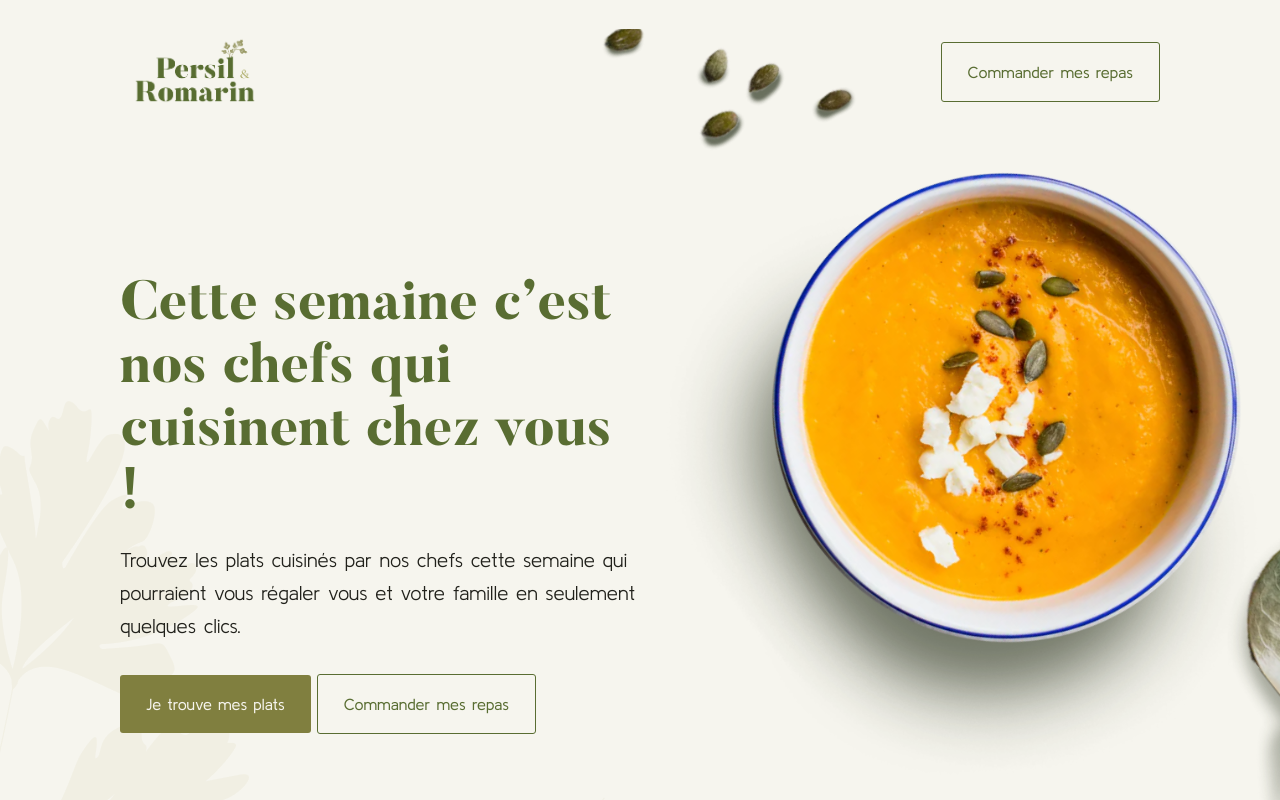
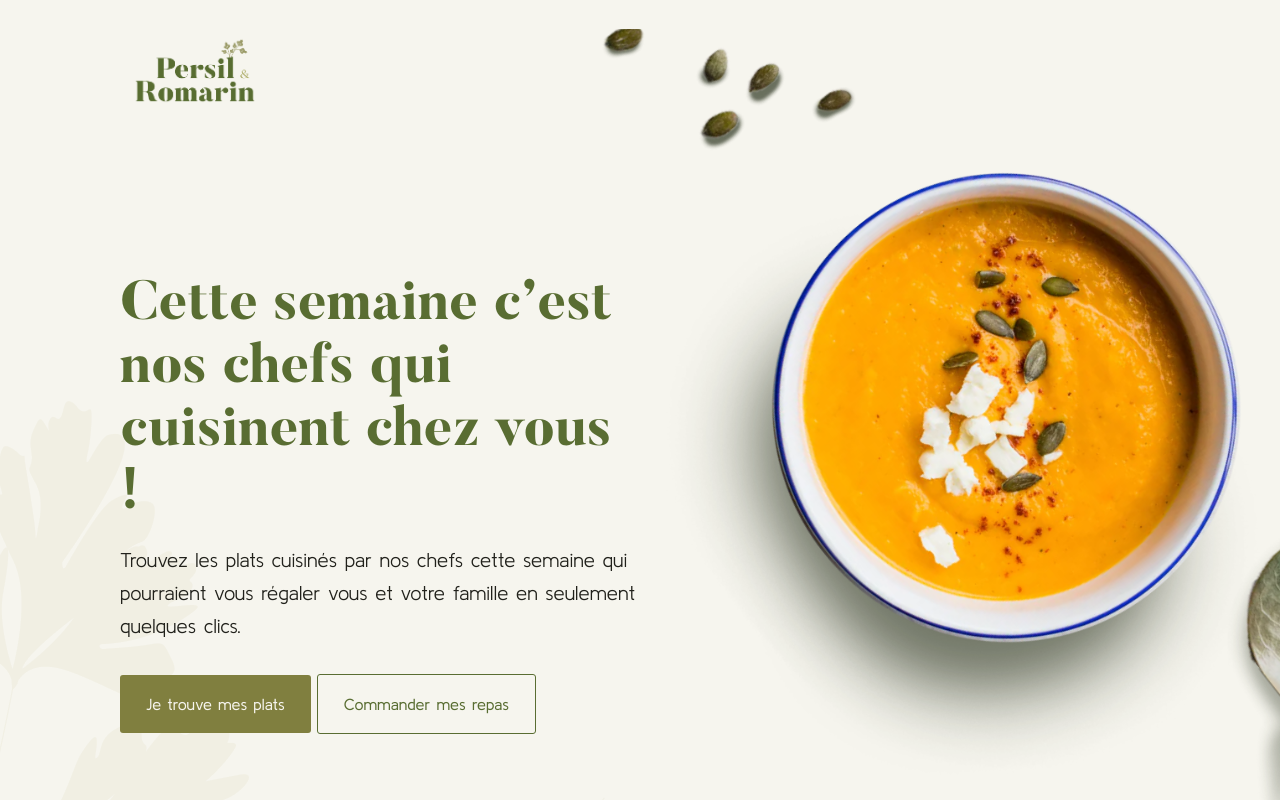
Before and after one commit to benoitlamonica/compet-front-m1, a Vue app: page / in a window 1280 px wide. Shown: the top 800 px of the page. Built offline with nearby package versions, Linux system fonts and the light colour scheme; the HTML template or start-up script is replaced by a standard one.

Commit message:
fix button navbar

```diff
--- a/src/components/Navbar/Navbar.vue
+++ b/src/components/Navbar/Navbar.vue
@@ -9,7 +9,7 @@
         />
       </a>
     </div>
-    <div>
+    <div v-if="isGame">
       <Button
         :isRouter="false"
         text="Commander mes repas"
@@ -28,6 +28,9 @@ import Button from "@/components/Button";
 export default {
   name: "Navbar",
   components: { Button },
+  props: {
+    isGame: { type: Boolean, required: true },
+  },
 };
 </script>
 
--- a/src/modules/Hero/Hero.vue
+++ b/src/modules/Hero/Hero.vue
@@ -20,7 +20,7 @@
           class="cta-button"
         />
         <Button
-          isRouter
+          :isRouter="false"
           ariaLabel="Commander mes repas"
           link="https://persiletromarin.fr"
           text="Commander mes repas"
--- a/src/pages/Game.vue
+++ b/src/pages/Game.vue
@@ -1,6 +1,6 @@
 <template>
   <wrapper>
-    <Navbar />
+    <Navbar isGame />
     <Stepper />
   </wrapper>
 </template>
--- a/src/pages/Home.vue
+++ b/src/pages/Home.vue
@@ -2,7 +2,7 @@
   <div class="app">
     <header>
       <wrapper>
-        <Navbar />
+        <Navbar :isGame="false" />
       </wrapper>
     </header>
     <main>
```
